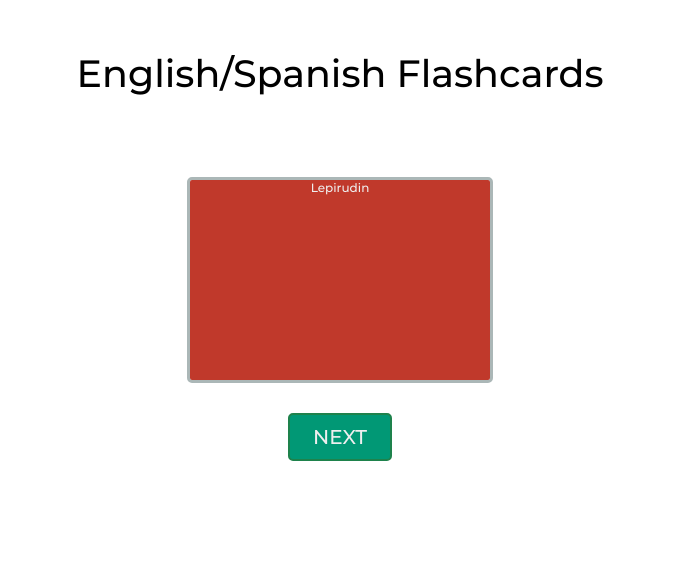
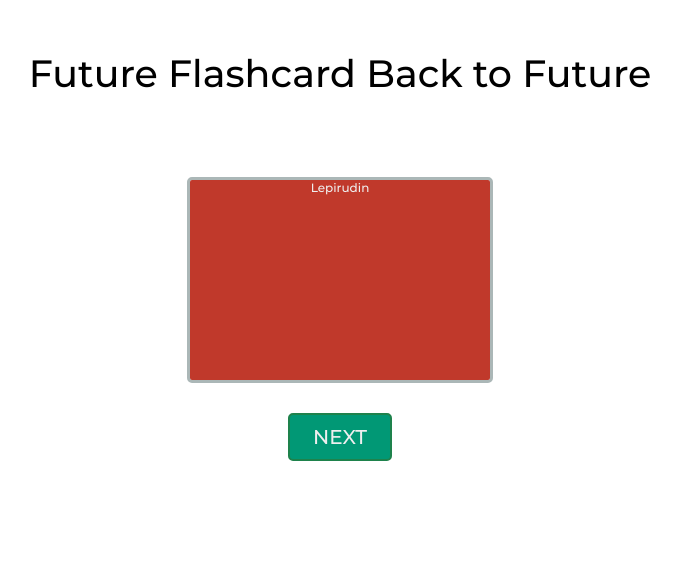
Before and after one commit to starsplashcode/deletetrash, a plain HTML site: page index.html in a window 1280 px wide. Shown: the whole page, without its empty margins (300-981 px from the left). Drawn offline with Linux system fonts and the light colour scheme.

Commit message:
Update index.html

```diff
--- a/index.html
+++ b/index.html
@@ -5,7 +5,7 @@
  <script src="source.js"></script>
 </head>
 <body>
- <div id="activityTitle">English/Spanish Flashcards</div>
+ <div id="activityTitle">Future Flashcard Back to Future</div>
  <div id="cardArea"></div>
  <div id="buttonArea"></div>
  </div>
```
